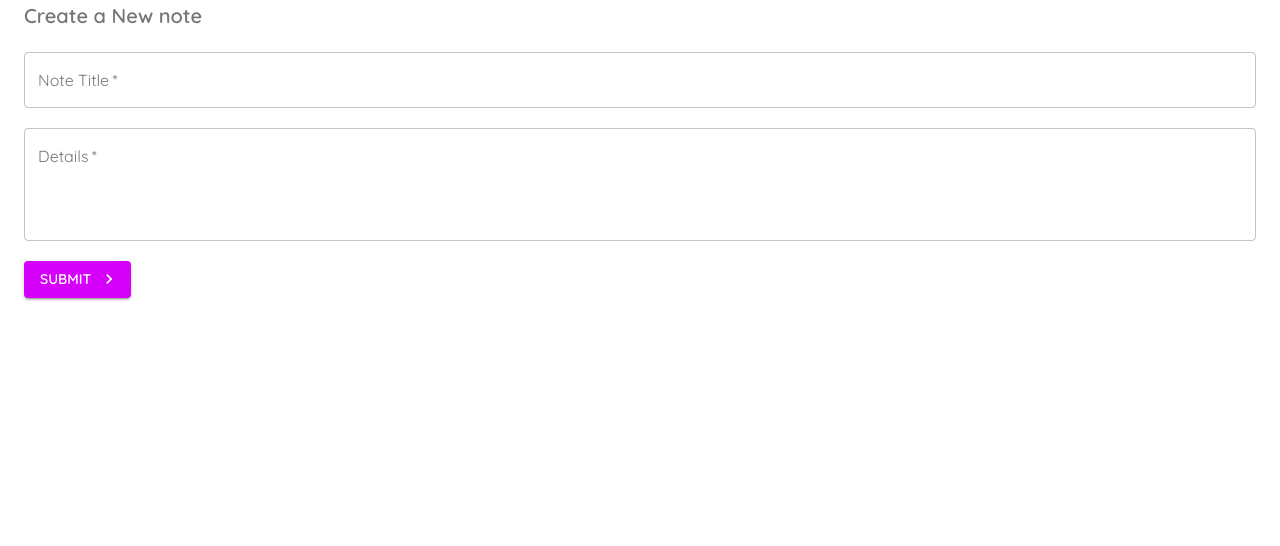
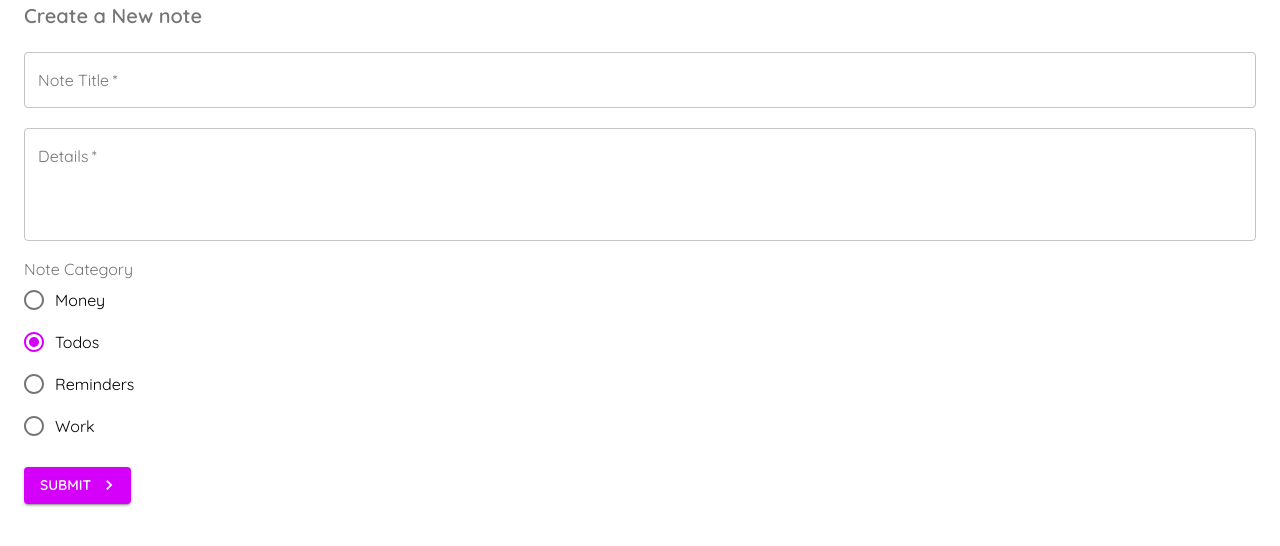
Before and after one commit to raphabarreto/material-ui-tut, a React (Create React App) app: page /create in a window 1280 px wide. Shown: the top 546 px of the page. Built offline with nearby package versions, Linux system fonts and the light colour scheme.

Commit message:
Radio Buttons

```diff
--- a/src/pages/Create.js
+++ b/src/pages/Create.js
@@ -3,8 +3,12 @@ import Button from "@material-ui/core/Button";
 import Container from "@material-ui/core/Container";
 import Typography from "@material-ui/core/Typography";
 import KeyboardArrowRightIcon from "@material-ui/icons/KeyboardArrowRight";
-import { makeStyles } from "@material-ui/core";
+import { FormControlLabel, makeStyles } from "@material-ui/core";
 import TextField from "@material-ui/core/TextField";
+import Radio from "@material-ui/core/Radio";
+import RadioGroup from "@material-ui/core/RadioGroup";
+import FormControl from "@material-ui/core/FormControl";
+import FormLabel from "@material-ui/core/FormLabel";
 
 const useStyles = makeStyles({
   field: {
@@ -21,6 +25,7 @@ export default function Create() {
   const [details, setDetails] = useState("");
   const [titleError, setTitleError] = useState(false);
   const [detailsError, setDetailsError] = useState(false);
+  const [category, setCategory] = useState("todos");
 
   const handleSubmit = (e) => {
     e.preventDefault();
@@ -37,7 +42,7 @@ export default function Create() {
     }
 
     if (title && details) {
-      console.log(title, details);
+      console.log(title, details, category);
     }
   };
 
@@ -78,6 +83,27 @@ export default function Create() {
           error={detailsError}
         />
 
+        <FormControl className={classes.field}>
+          <FormLabel>Note Category</FormLabel>
+
+          <RadioGroup
+            value={category}
+            onChange={(e) => setCategory(e.target.value)}
+          >
+            <FormControlLabel value="money" control={<Radio />} label="Money" />
+
+            <FormControlLabel value="todos" control={<Radio />} label="Todos" />
+
+            <FormControlLabel
+              value="reminders"
+              control={<Radio />}
+              label="Reminders"
+            />
+
+            <FormControlLabel value="work" control={<Radio />} label="Work" />
+          </RadioGroup>
+        </FormControl>
+
         <Button
           className={classes.button}
           type="submit"
```
